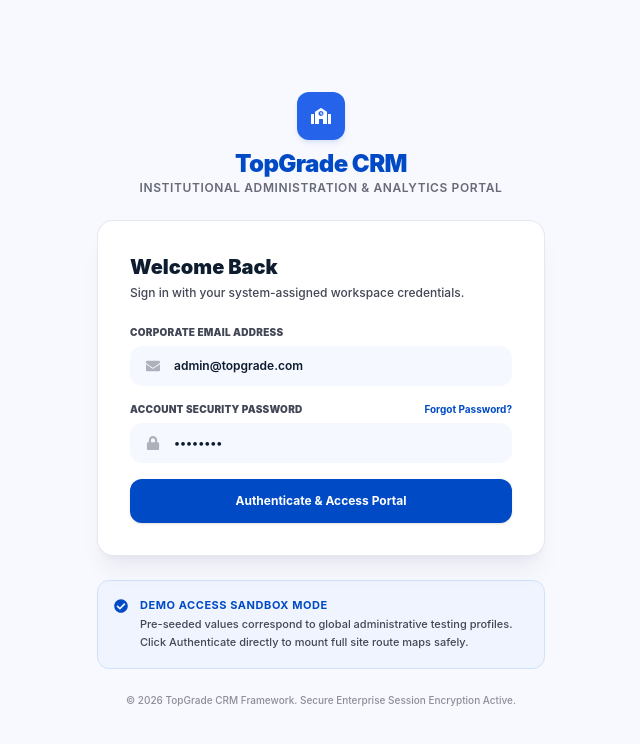
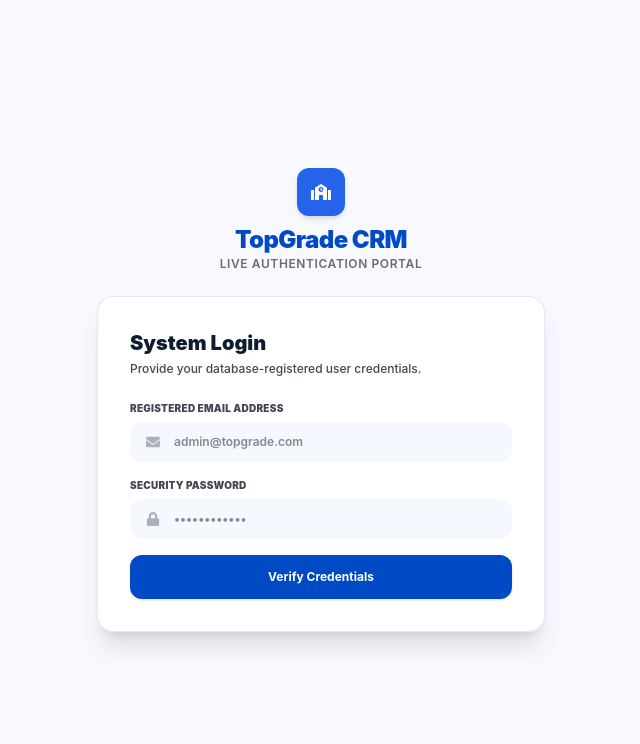
Before and after one commit to Reddy-py/Topgrade, a React (Vite) app: page /login in a window 1280 px wide. Shown: the top 744 px of the page, without its empty margins (319-959 px from the left). Built offline with nearby package versions, Linux system fonts and the light colour scheme.

Commit message:
Supabase login

```diff
--- a/src/pages/Login/Login.tsx
+++ b/src/pages/Login/Login.tsx
@@ -1,78 +1,81 @@
 import { useState } from "react";
-import { FaSchool, FaEnvelope, FaLock, FaCheckCircle, FaExclamationCircle } from "react-icons/fa";
+import { FaSchool, FaEnvelope, FaLock, FaExclamationCircle } from "react-icons/fa";
+import { supabase } from "../../utils/supabaseClient"; // Make sure this path points correctly to your client file
 
 interface LoginProps {
   onLoginSuccess: () => void;
 }
 
 export default function Login({ onLoginSuccess }: LoginProps) {
-  // Authentication states
-  const [email, setEmail] = useState("admin@topgrade.com");
-  const [password, setPassword] = useState("admin123");
+  const [email, setEmail] = useState("");
+  const [password, setPassword] = useState("");
   const [errorMessage, setErrorMessage] = useState<string | null>(null);
   const [isLoading, setIsLoading] = useState(false);
 
-  const handleSubmit = (e: React.FormEvent) => {
+  type NewType = React.FormEvent;
+
+  const handleSubmit = async (e: NewType) => {
     e.preventDefault();
     setErrorMessage(null);
     setIsLoading(true);
 
-    // Mock Authentication Validation Routine
-    setTimeout(() => {
-      if (email.trim() === "admin@topgrade.com" && password === "admin123") {
+    try {
+      // LIVE LIVE AUTH CALL TO SUPABASE
+      const { data, error } = await supabase.auth.signInWithPassword({
+        email: email.trim(),
+        password: password,
+      });
+
+      if (error) {
+        setErrorMessage(error.message);
+        setIsLoading(false);
+      } else if (data.user) {
+        // If login passes completely, fire the state trigger to let the user in
         onLoginSuccess();
-      } else {
-        setErrorMessage("Invalid institutional credentials. Please look over the parameters below.");
-        setIsLoading(false);
       }
-    }, 800); // Mimic server response latency
+    } catch (err) {
+      setErrorMessage("An unexpected connection issue occurred.");
+      setIsLoading(false);
+    }
   };
 
   return (
     <div className="min-h-screen w-full bg-[#f8f9ff] flex flex-col items-center justify-center p-4 relative overflow-hidden">
-
-      {/* Decorative Structural Background Accents */}
       <div className="absolute top-[-20%] left-[-10%] w-[50vw] h-[50vw] rounded-full bg-[#eff4ff] -z-10" />
       <div className="absolute bottom-[-10%] right-[-5%] w-[40vw] h-[40vw] rounded-full bg-[#d0e1fb]/30 -z-10" />
 
       <div className="w-full max-w-md space-y-6">
-
-        {/* Brand System Logo Block */}
         <div className="flex flex-col items-center text-center space-y-2">
-          <div className="w-12 h-12 bg-[#2563eb] rounded-xl flex items-center justify-center shadow-md shadow-[#004ac6]/10">
+          <div className="w-12 h-12 bg-[#2563eb] rounded-xl flex items-center justify-center shadow-md">
             <FaSchool className="text-white text-xl" />
           </div>
           <div>
             <h1 className="text-2xl font-black tracking-tight text-[#004ac6]">TopGrade CRM</h1>
             <p className="text-xs font-semibold text-[#434655]/80 uppercase tracking-wider">
-              Institutional Administration &amp; Analytics Portal
+              Live Authentication Portal
             </p>
           </div>
         </div>
 
-        {/* Authentication Card Panel */}
-        <div className="bg-white rounded-2xl border border-[#c3c6d7]/40 shadow-xl shadow-[#0d1c2f]/5 p-8 relative">
-
+        <div className="bg-white rounded-2xl border border-[#c3c6d7]/40 shadow-xl p-8">
           <div className="mb-6">
-            <h2 className="text-xl font-black text-[#0d1c2f]">Welcome Back</h2>
+            <h2 className="text-xl font-black text-[#0d1c2f]">System Login</h2>
             <p className="text-xs font-medium text-[#434655] mt-1">
-              Sign in with your system-assigned workspace credentials.
+              Provide your database-registered user credentials.
             </p>
           </div>
 
-          {/* Validation Failure Output Alert */}
           {errorMessage && (
-            <div className="mb-5 p-3 rounded-xl bg-red-50 border border-red-200 flex items-start gap-2.5 text-red-700 animate-fadeIn">
+            <div className="mb-5 p-3 rounded-xl bg-red-50 border border-red-200 flex items-start gap-2.5 text-red-700">
               <FaExclamationCircle className="text-sm mt-0.5 flex-shrink-0" />
               <p className="text-[11px] font-bold leading-normal">{errorMessage}</p>
             </div>
           )}
 
-          {/* Secure Form Processing Element */}
           <form onSubmit={handleSubmit} className="space-y-4">
             <div>
               <label className="block text-[10px] font-black text-[#434655] uppercase tracking-wide mb-1.5">
-                Corporate Email Address
+                Registered Email Address
               </label>
               <div className="relative">
                 <span className="absolute left-4 top-1/2 -translate-y-1/2 text-[#434655]/40 text-sm">
@@ -83,25 +86,16 @@ export default function Login({ onLoginSuccess }: LoginProps) {
                   required
                   value={email}
                   onChange={(e) => setEmail(e.target.value)}
-                  placeholder="name@institution.com"
+                  placeholder="admin@topgrade.com"
                   className="w-full rounded-xl border-[#c3c6d7] bg-[#eff4ff]/60 focus:bg-white focus:ring-2 focus:ring-[#004ac6] text-xs font-semibold text-[#0d1c2f] py-3 pl-11 pr-4 transition-all"
                 />
               </div>
             </div>
 
             <div>
-              <div className="flex justify-between items-center mb-1.5">
-                <label className="block text-[10px] font-black text-[#434655] uppercase tracking-wide">
-                  Account Security Password
-                </label>
-                <button
-                  type="button"
-                  onClick={() => alert("Please request a master override key from your local IT Systems Administrator.")}
-                  className="text-[10px] font-bold text-[#004ac6] hover:underline"
-                >
-                  Forgot Password?
-                </button>
-              </div>
+              <label className="block text-[10px] font-black text-[#434655] uppercase tracking-wide mb-1.5">
+                Security Password
+              </label>
               <div className="relative">
                 <span className="absolute left-4 top-1/2 -translate-y-1/2 text-[#434655]/40 text-sm">
                   <FaLock />
@@ -120,35 +114,16 @@ export default function Login({ onLoginSuccess }: LoginProps) {
             <button
               type="submit"
               disabled={isLoading}
-              className="w-full bg-[#004ac6] hover:bg-[#2563eb] disabled:bg-[#004ac6]/60 text-white font-bold text-xs rounded-xl py-3.5 transition-all shadow-sm transform active:scale-[0.99] flex items-center justify-center gap-2 mt-2"
+              className="w-full bg-[#004ac6] hover:bg-[#2563eb] disabled:bg-[#004ac6]/60 text-white font-bold text-xs rounded-xl py-3.5 transition-all shadow-sm flex items-center justify-center gap-2 mt-2"
             >
               {isLoading ? (
                 <span className="w-4 h-4 border-2 border-white/30 border-t-white rounded-full animate-spin" />
               ) : (
-                <span>Authenticate &amp; Access Portal</span>
+                <span>Verify Credentials</span>
               )}
             </button>
           </form>
         </div>
-
-        {/* Sandbox Instruction Tooltip */}
-        <div className="bg-[#eff4ff] border border-[#d0e1fb] rounded-xl p-4 flex items-start gap-3">
-          <FaCheckCircle className="text-[#004ac6] text-sm mt-0.5 flex-shrink-0" />
-          <div>
-            <p className="text-[11px] font-bold text-[#004ac6] uppercase tracking-wider mb-0.5">
-              Demo Access Sandbox Mode
-            </p>
-            <p className="text-[11px] text-[#434655] leading-relaxed font-medium">
-              Pre-seeded values correspond to global administrative testing profiles. Click Authenticate directly to mount full site route maps safely.
-            </p>
-          </div>
-        </div>
-
-        {/* Legal System Footer */}
-        <p className="text-center text-[10px] text-[#434655]/60 font-medium">
-          © 2026 TopGrade CRM Framework. Secure Enterprise Session Encryption Active.
-        </p>
-
       </div>
     </div>
   );
```
